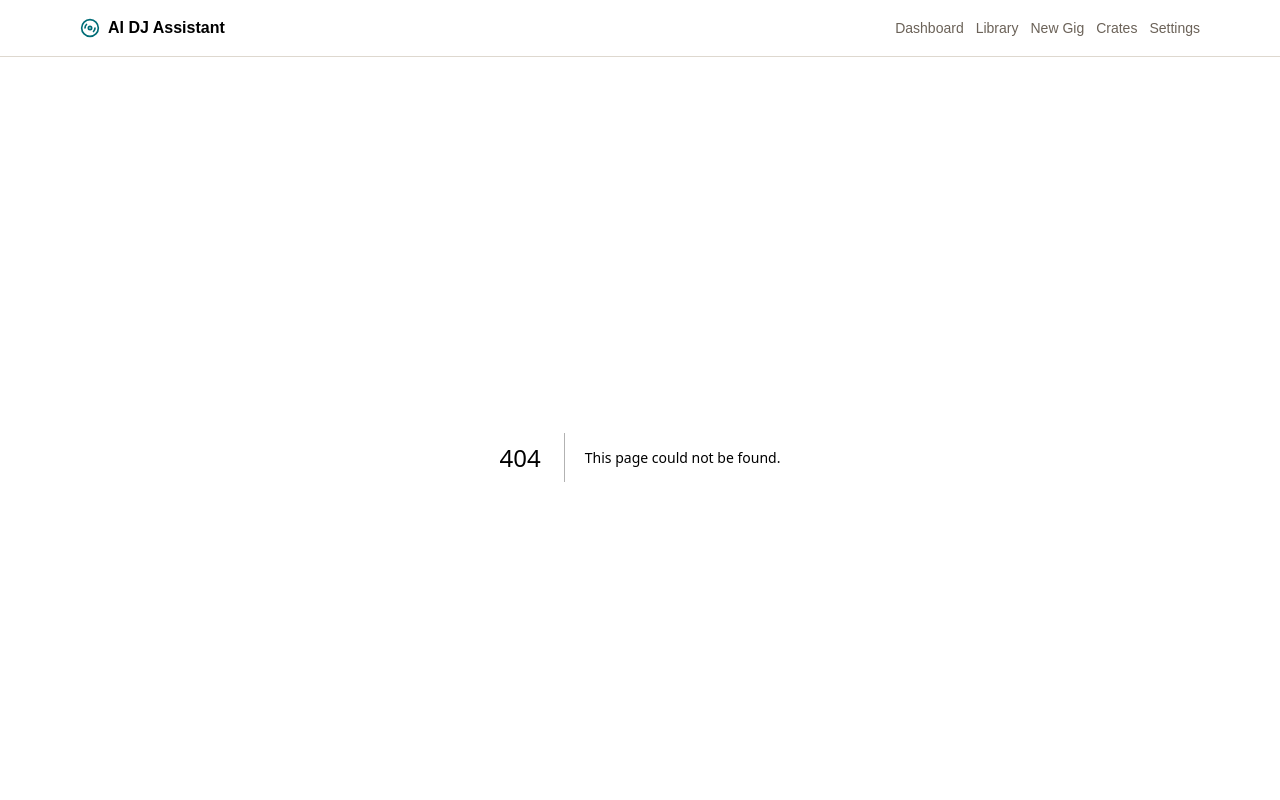
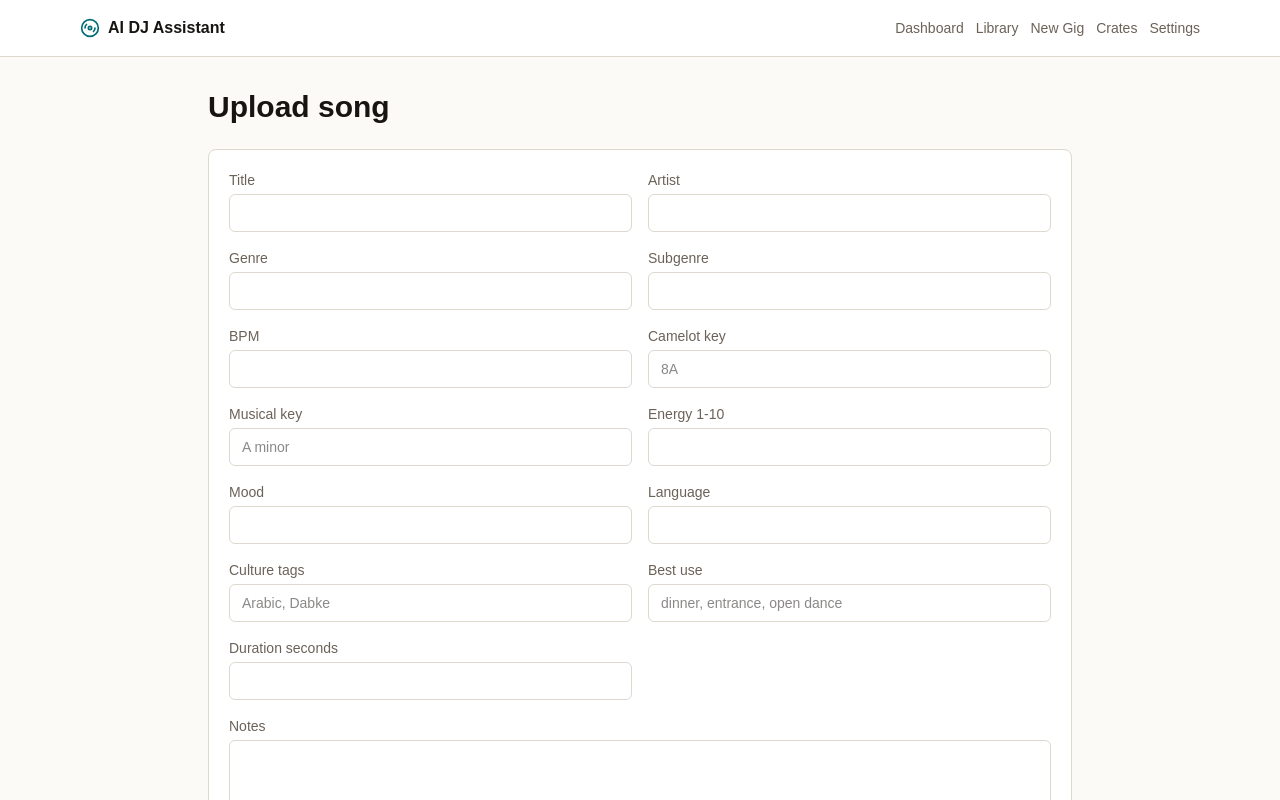
Before and after one commit to rshahoud2-png/DJ---assistant-, a Next.js app: page /library/upload in a window 1280 px wide. Before the commit this address had no page. Shown: the top 800 px of the page. Built offline with nearby package versions, Linux system fonts and the light colour scheme.

Commit message:
Add upload song page

```diff
--- /dev/null
+++ b/src/app/library/upload/page.tsx
@@ -0,0 +1,10 @@
+import { SongForm } from "@/components/song-form";
+
+export default function UploadSongPage() {
+  return (
+    <main className="mx-auto max-w-4xl px-4 py-8">
+      <h1 className="mb-6 text-3xl font-bold">Upload song</h1>
+      <SongForm />
+    </main>
+  );
+}
```
